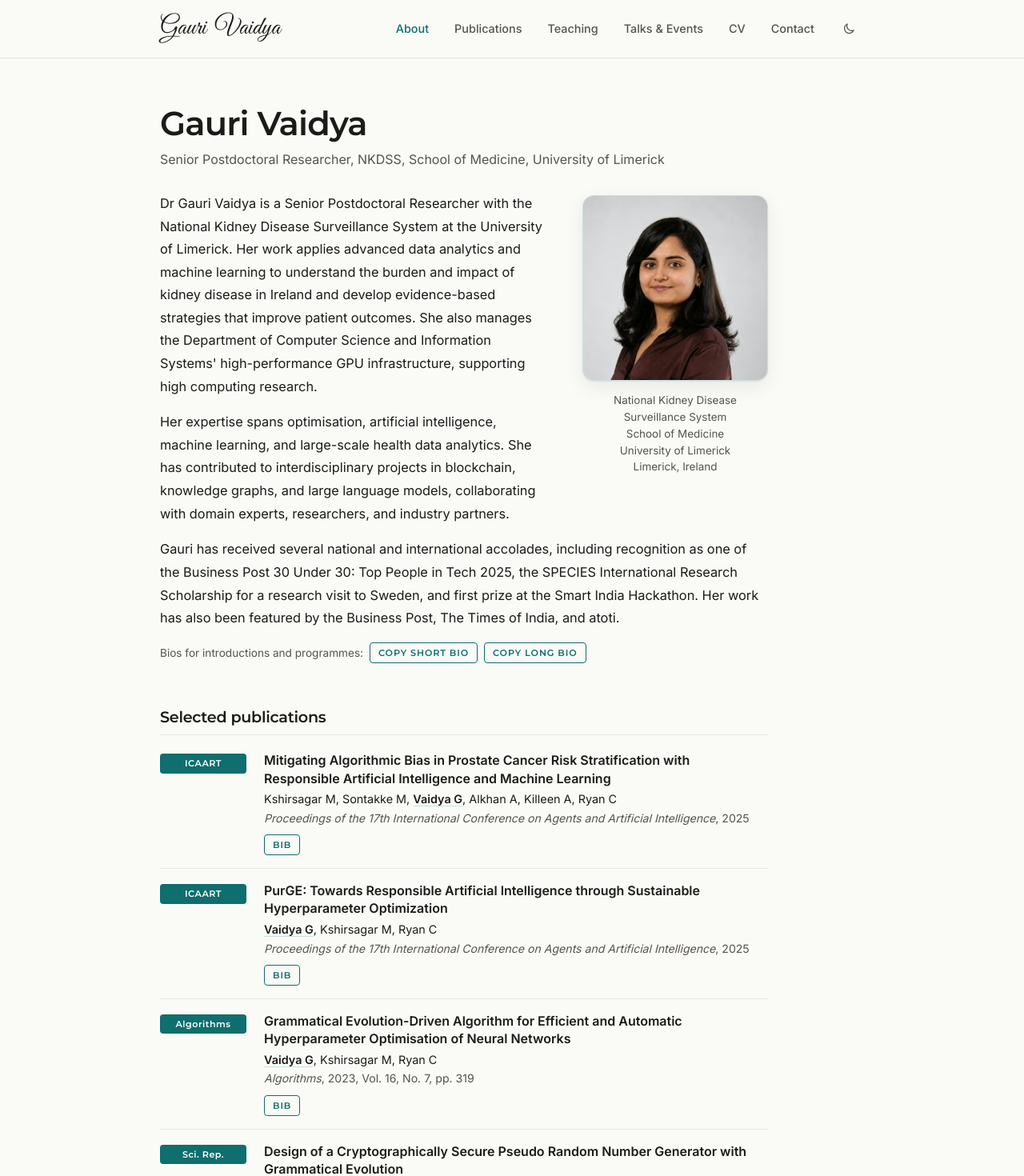
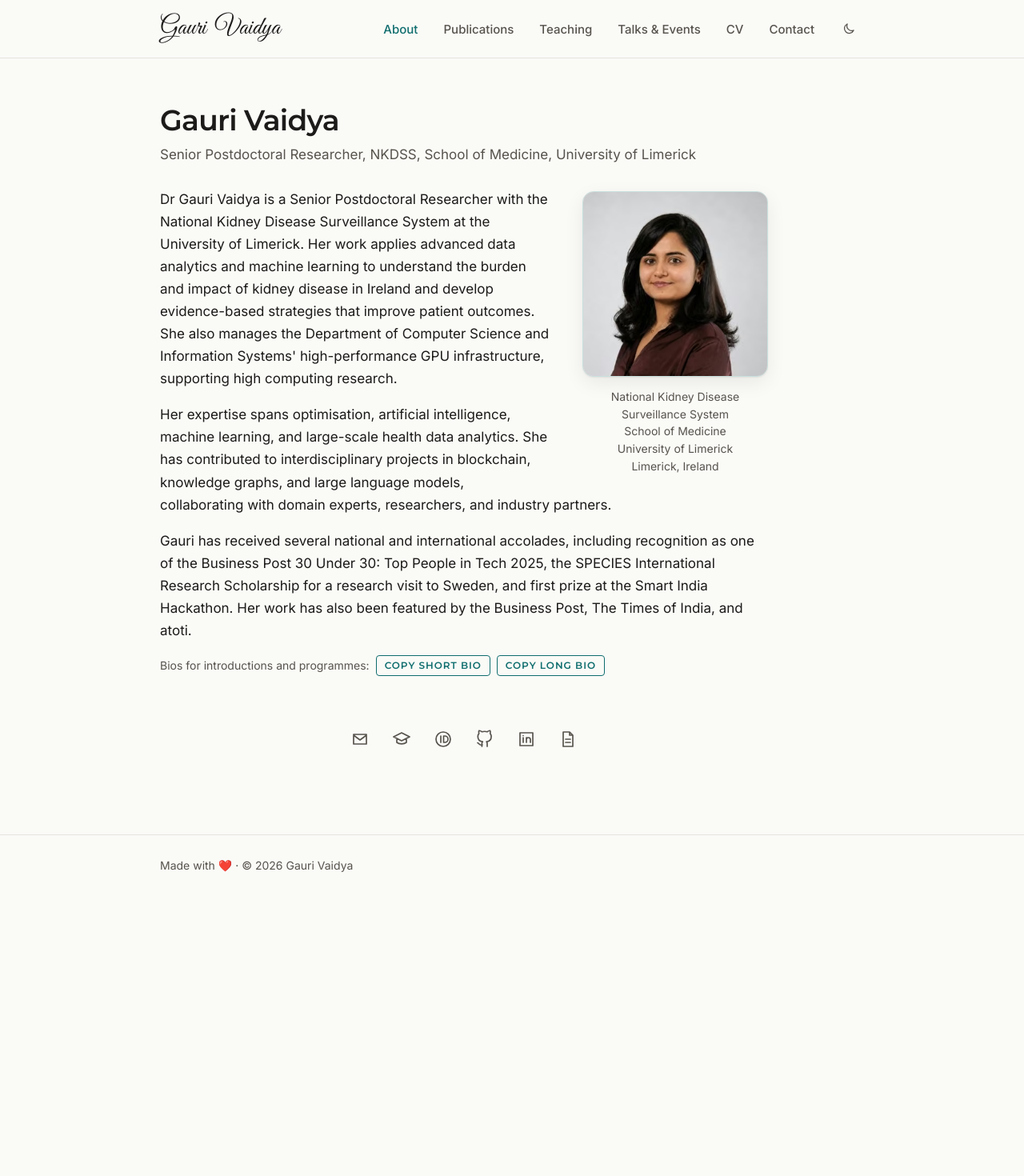
Before and after one commit to gauriivaidya/gauriivaidya.github.io, a React (Vite) app: page / in a window 1280 px wide. Shown: the top 1470 px of the page at 80% size. After the commit the page ends 1127 px from the top, so only its background shows below. Built offline with nearby package versions, Linux system fonts and the light colour scheme.

Commit message:
Remove selected publications from home; consistent type scale

```diff
--- a/src/components/PublicationEntry.tsx
+++ b/src/components/PublicationEntry.tsx
@@ -6,7 +6,7 @@ import { Row } from "./YearGroup";
 export const TYPE_LABEL: Record<string, string> = { journal: "Journal", conference: "Conference", preprint: "Preprint", "book chapter": "Book chapter", other: "Other" };
 
 /** One publication, al-folio style: venue badge · title · authors · venue · ABS/BIB + link buttons. */
-export function PublicationEntry({ pub, idPrefix = "" }: { pub: Publication; idPrefix?: string }) {
+export function PublicationEntry({ pub }: { pub: Publication }) {
   const [open, setOpen] = useState<"" | "abs" | "bib">("");
   const [copied, copy] = useCopy();
   const flip = (p: "abs" | "bib") => setOpen(open === p ? "" : p);
@@ -18,7 +18,7 @@ export function PublicationEntry({ pub, idPrefix = "" }: { pub: Publication; idP
   const links = ([["HTML", pub.url], ["PDF", pub.pdf], ["DOI", pub.doi && `https://doi.org/${pub.doi}`], ["Code", pub.code], ["Slides", pub.slides], ["Video", pub.video], ["Project", pub.project]]
     .filter(([, u]) => u)) as [string, string][];
   const type = pub.label ?? TYPE_LABEL[pub.type];
-  const id = idPrefix + pub.key;
+  const id = pub.key;
   return (
     <Row className="pub" badge={pub.abbr ?? type} title={pub.venue || type} data-type={pub.type} data-year={pub.year ?? ""}>
       <h3 className="pub-title">{pub.title}</h3>
--- a/src/data/types.ts
+++ b/src/data/types.ts
@@ -5,7 +5,6 @@ export type Publication = {
   /** Venue abbreviation shown as the badge (content/publications.meta.json). */
   abbr?: string | null;
   /** Listed under "Selected publications" on the home page. */
-  selected?: boolean;
   abstract?: string | null;
   authors: string[];
   title: string;
--- a/src/pages/Home.tsx
+++ b/src/pages/Home.tsx
@@ -1,20 +1,14 @@
 import { useCopy } from "../components/copy";
 import { Portrait, SocialRow } from "../components/ProfileLinks";
-import { PublicationEntry } from "../components/PublicationEntry";
 import { longBio, shortBio } from "../data/bio";
-import data from "../data/publications.json";
 import { site } from "../data/site";
-import type { Publication } from "../data/types";
-import { Link } from "../router";
-
-const selected = (data as Publication[]).filter((p) => p.selected);
 
 function CopyBio({ label, paras }: { label: string; paras: string[] }) {
   const [state, copy] = useCopy();
   return <button type="button" className="act copy-btn" onClick={() => copy(paras.join("\n\n"))}>{state === "ok" ? "Copied ✓" : state === "err" ? "Copy failed" : label}</button>;
 }
 
-/** Home = About (al-folio profile layout): name + role, portrait with affiliation on the right, bio, selected publications, social icons. */
+/** Home = About (al-folio profile layout): name + role, portrait with affiliation on the right, bio, social icons. */
 export function Home() {
   return (
     <div className="page about">
@@ -30,10 +24,6 @@ export function Home() {
         <div className="about-text">{longBio.map((p, i) => <p key={i}>{p}</p>)}</div>
         <p className="bio-copy"><span>Bios for introductions and programmes:</span> <CopyBio label="Copy short bio" paras={shortBio} /> <CopyBio label="Copy long bio" paras={longBio} /></p>
       </div>
-      <section className="selected" aria-labelledby="sel-h">
-        <h2 id="sel-h" className="sec-h"><Link to="/publications/">Selected publications</Link></h2>
-        <ol className="rows">{selected.map((p) => <PublicationEntry key={p.key} pub={p} idPrefix="sel-" />)}</ol>
-      </section>
       <SocialRow />
     </div>
   );
--- a/src/styles/global.css
+++ b/src/styles/global.css
@@ -1,10 +1,10 @@
 *,*::before,*::after{box-sizing:border-box}
 html{-webkit-text-size-adjust:100%;scroll-padding-top:90px}
-body{margin:0;background:var(--bg);color:var(--text);font:400 16.5px/1.65 var(--font-body);-webkit-font-smoothing:antialiased}
-h1,h2,h3{font-family:var(--font-head);font-weight:600;letter-spacing:-.015em;line-height:1.22;color:var(--text)}
-h1{font-size:clamp(1.9rem,3vw,2.3rem);margin:0 0 .3em}
-h2{font-size:1.25rem;margin:2.2em 0 .7em}
-h3{font-size:1.04rem}
+body{margin:0;background:var(--bg);color:var(--text);font:400 var(--fs-base)/var(--lh-body) var(--font-body);-webkit-font-smoothing:antialiased}
+h1,h2,h3{font-family:var(--font-head);font-weight:600;letter-spacing:-.015em;line-height:var(--lh-tight);color:var(--text)}
+h1{font-size:var(--fs-2xl);margin:0 0 .3em}
+h2{font-size:var(--fs-lg);margin:2.2em 0 .7em}
+h3{font-size:var(--fs-base)}
 p{margin:0 0 1em}
 a{color:var(--accent);text-decoration:none}
 a:hover{text-decoration:underline;text-underline-offset:3px}
@@ -17,7 +17,6 @@ main{outline:none;flex:1 0 auto}
 .logo{font:400 1.95rem/1 "Great Vibes","Snell Roundhand","Apple Chancery",cursive;color:var(--text);letter-spacing:0;display:inline-flex;align-items:center;word-spacing:.18em;white-space:nowrap}.logo:hover{text-decoration:none}
 .portrait,.portrait img{display:block;border-radius:50%}
 .portrait img{width:100%;height:100%;object-fit:cover;border:1px solid var(--accent-line);background:var(--bg-2)}
-.eyebrow{font:600 .76rem var(--font-head);letter-spacing:.16em;text-transform:uppercase;color:var(--accent);margin:0;padding-bottom:14px;border-bottom:1px solid var(--line)}
 
 /* menu toggle */
 .nav-toggle{display:none;background:none;border:0;width:44px;height:44px;cursor:pointer;position:relative;color:var(--text);margin-right:-10px}
@@ -35,9 +34,9 @@ main{outline:none;flex:1 0 auto}
 .theme-toggle:hover{color:var(--text);border-color:var(--line)}
 .i-sun{display:none}[data-theme=dark] .i-sun{display:block}[data-theme=dark] .i-moon{display:none}
 .top-nav ul{display:flex;gap:32px}
-.top-nav a{color:var(--text-2);font-size:.9rem;font-weight:500}
+.top-nav a{color:var(--text-2);font-size:var(--fs-sm);font-weight:500}
 .top-nav a:hover{color:var(--text);text-decoration:none}
-.site-footer{margin-top:96px;border-top:1px solid var(--line);font-size:.86rem;color:var(--text-2)}
+.site-footer{margin-top:96px;border-top:1px solid var(--line);font-size:var(--fs-xs);color:var(--text-2)}
 .footer-inner{padding-top:26px;padding-bottom:34px}.footer-inner p{margin:0}
 
 /* inner pages: single column under the top nav */
@@ -53,7 +52,7 @@ main{outline:none;flex:1 0 auto}
   .site-nav{display:none;position:fixed;top:60px;left:0;right:0;z-index:19;background:var(--bg);border-bottom:1px solid var(--line);margin:0;padding:6px 22px 14px;border-top:0}
   .site-nav[data-open=true]{display:block}
   .site-nav ul{flex-direction:column;gap:0}
-  .site-nav a{display:block;padding:12px 0;border-bottom:1px solid var(--line);color:var(--text);font-size:1rem}
+  .site-nav a{display:block;padding:12px 0;border-bottom:1px solid var(--line);color:var(--text);font-size:var(--fs-ui)}
   .site-nav a[aria-current=page]{color:var(--accent)}
   .site-header{position:sticky;top:0;z-index:20}
   .header-inner{height:60px}
@@ -64,83 +63,75 @@ main{outline:none;flex:1 0 auto}
 
 .page-head{margin-bottom:28px}
 .page h1{font-weight:600;letter-spacing:-.02em}
-.lede{font-size:1.06rem;color:var(--text-2);margin:0}
-.section-h{margin-top:2.4em}
-.prose h2{font-size:1.3rem}
-.prose ul{padding-left:1.1em}.prose li{margin:.35em 0}
-.lede-p{font-size:1.1rem}
-.btn{display:inline-flex;align-items:center;min-height:40px;padding:0 18px;border-radius:8px;font:500 .92rem var(--font-body);border:1px solid var(--accent);cursor:pointer}
+.lede{font-size:var(--fs-md);color:var(--text-2);margin:0}
+.btn{display:inline-flex;align-items:center;min-height:40px;padding:0 18px;border-radius:8px;font:500 var(--fs-sm) var(--font-body);border:1px solid var(--accent);cursor:pointer}
 .btn-primary{background:var(--accent);color:var(--on-accent)}.btn-ghost{background:transparent;color:var(--accent)}
-.btn-sm{min-height:30px;padding:0 12px;font-size:.82rem}
+.btn-sm{min-height:30px;padding:0 12px;font-size:var(--fs-xs)}
 
 /* checkbox filters */
 .check-groups{display:grid;grid-template-columns:auto 1fr;gap:10px 18px;margin:16px 0 0}
 .checks{display:contents;border:0;margin:0;padding:0}
-.checks legend{float:left;padding:4px 0 0;font-size:.75rem;font-weight:600;letter-spacing:.05em;text-transform:uppercase;color:var(--text-2)}
+.checks legend{float:left;padding:4px 0 0;font-size:var(--fs-2xs);font-weight:600;letter-spacing:.05em;text-transform:uppercase;color:var(--text-2)}
 .check-list{display:flex;flex-wrap:wrap;gap:6px 18px}
-.check{display:inline-flex;align-items:center;gap:7px;font-size:.9rem;color:var(--text);cursor:pointer;min-height:28px}
+.check{display:inline-flex;align-items:center;gap:7px;font-size:var(--fs-sm);color:var(--text);cursor:pointer;min-height:28px}
 .check input{width:16px;height:16px;margin:0;accent-color:var(--accent);cursor:pointer}
-.check-n{display:inline-grid;place-items:center;min-width:22px;height:18px;padding:0 6px;margin-left:-1px;border-radius:999px;background:var(--bg-2);border:1px solid var(--line);font-size:.7rem;font-weight:500;line-height:1;color:var(--text-2);font-variant-numeric:tabular-nums}
+.check-n{display:inline-grid;place-items:center;min-width:22px;height:18px;padding:0 6px;margin-left:-1px;border-radius:999px;background:var(--bg-2);border:1px solid var(--line);font-size:var(--fs-2xs);font-weight:500;line-height:1;color:var(--text-2);font-variant-numeric:tabular-nums}
 .check input:checked~.check-n{background:var(--accent-soft);border-color:var(--accent-line);color:var(--accent)}
 .active-bar{display:flex;flex-wrap:wrap;align-items:center;gap:8px 16px;margin:18px 0 6px;min-height:30px}
 .active-bar .count{margin:0}
 .active{display:flex;flex-wrap:wrap;gap:6px;align-items:center}
-.active-chip{font:500 .8rem var(--font-body);color:var(--accent);background:var(--accent-soft);border:1px solid var(--accent-line);border-radius:999px;padding:3px 10px;cursor:pointer}
+.active-chip{font:500 var(--fs-xs) var(--font-body);color:var(--accent);background:var(--accent-soft);border:1px solid var(--accent-line);border-radius:999px;padding:3px 10px;cursor:pointer}
 .active-chip:hover{border-color:var(--accent)}
-.clear-all{font-size:.84rem;margin-left:4px}
+.clear-all{font-size:var(--fs-xs);margin-left:4px}
 .linklike{background:none;border:0;padding:0;font:inherit;color:var(--accent);cursor:pointer;text-decoration:underline;text-underline-offset:3px}
 /* filters */
 .filters{display:flex;flex-wrap:wrap;gap:12px;align-items:flex-end;margin-bottom:8px}
 .field{display:flex;flex-direction:column;gap:5px;min-width:130px}
 .field-search{flex:1 1 260px}
-.field label{font-size:.75rem;font-weight:600;letter-spacing:.05em;text-transform:uppercase;color:var(--text-2)}
-.field input,.field select{font:400 .95rem var(--font-body);color:var(--text);background:var(--bg);border:1px solid var(--line);border-radius:8px;min-height:40px;padding:0 12px;width:100%}
+.field label{font-size:var(--fs-2xs);font-weight:600;letter-spacing:.05em;text-transform:uppercase;color:var(--text-2)}
+.field input,.field select{font:400 var(--fs-ui) var(--font-body);color:var(--text);background:var(--bg);border:1px solid var(--line);border-radius:8px;min-height:40px;padding:0 12px;width:100%}
 .field input:focus,.field select:focus{outline:2px solid var(--accent);outline-offset:0;border-color:transparent}
-.count{font-size:.85rem;color:var(--text-2);margin:12px 0 4px}
+.count{font-size:var(--fs-xs);color:var(--text-2);margin:12px 0 4px}
 .empty{padding:28px 0;color:var(--text-2)}
 
-/* al-folio-style year groups + rows (publications, teaching, talks, selected publications) */
+/* al-folio-style year groups + rows (publications, teaching, talks) */
 .yg{display:grid;grid-template-columns:104px minmax(0,1fr);gap:0 32px;margin-top:36px;padding-top:24px;border-top:1px solid var(--line)}
-.yg-year{margin:6px 0 0;font:600 2.1rem/1 var(--font-head);letter-spacing:-.03em;color:var(--year);position:sticky;top:24px;align-self:start}
+.yg-year{margin:6px 0 0;font:600 var(--fs-xl)/1 var(--font-head);letter-spacing:-.02em;color:var(--year);position:sticky;top:24px;align-self:start}
 .rows{list-style:none;margin:0;padding:0}
 .row{display:grid;grid-template-columns:108px minmax(0,1fr);gap:22px;padding:14px 0}
 .row+.row{border-top:1px solid var(--line)}
 .row p{margin:0}
-.badge{display:block;margin-top:3px;padding:5px 6px;border-radius:4px;background:var(--accent);color:var(--on-accent);font:600 .7rem/1.3 var(--font-head);letter-spacing:.04em;text-align:center;overflow-wrap:anywhere}
-.pub-title,.row-title{font:600 1rem/1.4 var(--font-body);letter-spacing:0;margin:0 0 3px}
-.pub-authors{font-size:.9rem;color:var(--text)}
+.badge{display:block;margin-top:3px;padding:5px 4px;border-radius:4px;background:var(--accent);color:var(--on-accent);font:600 var(--fs-2xs)/1.3 var(--font-head);letter-spacing:0;text-align:center;overflow-wrap:anywhere}
+.pub-title,.row-title{font:600 var(--fs-base)/var(--lh-snug) var(--font-body);letter-spacing:0;margin:0 0 3px}
+.pub-authors{font-size:var(--fs-sm);color:var(--text)}
 .pub-authors .me{font-weight:600;text-decoration:underline;text-decoration-color:var(--accent-line);text-underline-offset:3px}
-.pub-venue,.row-meta{font-size:.88rem;color:var(--text-2)}
-.row-kicker{font-size:.68rem;font-weight:600;letter-spacing:.1em;text-transform:uppercase;color:var(--accent)}
+.pub-venue,.row-meta{font-size:var(--fs-sm);color:var(--text-2)}
+.row-kicker{font-size:var(--fs-2xs);font-weight:600;letter-spacing:.1em;text-transform:uppercase;color:var(--accent)}
 .row-meta{display:flex;flex-wrap:wrap;gap:0 8px}.row-meta span+span::before{content:"·";margin-right:8px}
 .ev-role{color:var(--text);font-weight:500}
-.row-desc{font-size:.86rem;color:var(--text-2);margin-top:4px!important}
+.row-desc{font-size:var(--fs-sm);color:var(--text-2);margin-top:4px!important}
 .pub-links{display:flex;flex-wrap:wrap;gap:6px;margin-top:9px}
-.act{display:inline-flex;align-items:center;min-height:26px;padding:0 10px;border:1px solid var(--accent);border-radius:4px;background:transparent;color:var(--accent);font:600 .7rem var(--font-head);letter-spacing:.08em;text-transform:uppercase;cursor:pointer;text-decoration:none;white-space:nowrap}
+.act{display:inline-flex;align-items:center;min-height:26px;padding:0 10px;border:1px solid var(--accent);border-radius:4px;background:transparent;color:var(--accent);font:600 var(--fs-2xs) var(--font-head);letter-spacing:.08em;text-transform:uppercase;cursor:pointer;text-decoration:none;white-space:nowrap}
 .act:hover,.act[aria-expanded=true]{background:var(--accent);color:var(--on-accent);text-decoration:none}
-.panel{margin-top:10px;background:var(--bg-2);border:1px solid var(--line);border-radius:8px;padding:12px 14px;font-size:.9rem}
-.bib-panel pre{margin:0 0 10px;overflow-x:auto;font:400 .8rem/1.55 ui-monospace,SFMono-Regular,Menlo,monospace;color:var(--text)}
+.panel{margin-top:10px;background:var(--bg-2);border:1px solid var(--line);border-radius:8px;padding:12px 14px;font-size:var(--fs-sm)}
+.bib-panel pre{margin:0 0 10px;overflow-x:auto;font:400 var(--fs-xs)/1.55 ui-monospace,SFMono-Regular,Menlo,monospace;color:var(--text)}
 @media (max-width:640px){
-  .yg{grid-template-columns:1fr;margin-top:28px;padding-top:16px}.yg-year{position:static;font-size:1.6rem;margin:0 0 4px}
-  .row{grid-template-columns:74px minmax(0,1fr);gap:14px}.badge{font-size:.6rem;padding:4px 3px}
+  .yg{grid-template-columns:1fr;margin-top:28px;padding-top:16px}.yg-year{position:static;font-size:var(--fs-lg);margin:0 0 4px}
+  .row{grid-template-columns:90px minmax(0,1fr);gap:14px}.badge{font-size:.6875rem;padding:4px 1px}
   .check-groups{grid-template-columns:1fr;gap:4px}.checks legend{float:none;margin-top:8px}
 }
 /* home = about (al-folio profile block) */
 .about{padding-top:56px}
-.about-head h1{font-size:clamp(2rem,3.6vw,2.6rem);margin:0}
-.about-role{margin:6px 0 0;color:var(--text-2);font-size:1rem}
+.about-head h1{margin:0}
+.about-role{margin:6px 0 0;color:var(--text-2);font-size:var(--fs-base)}
 .about-body{margin-top:28px;display:flow-root}
 .profile{float:right;width:232px;margin:4px 0 20px 40px;text-align:center}
 .profile .portrait,.profile .portrait img{border-radius:14px}
 .profile-img{width:232px;height:232px}
 .profile img{box-shadow:0 1px 2px rgba(0,0,0,.06),0 8px 24px rgba(0,0,0,.07)}
-.profile figcaption{margin-top:14px;font-size:.84rem;line-height:1.55;color:var(--text-2)}
+.profile figcaption{margin-top:14px;font-size:var(--fs-xs);line-height:1.55;color:var(--text-2)}
 .profile figcaption span{display:block}
-.about-text p{font-size:1.02rem;line-height:1.75}
-.bio-copy{display:flex;flex-wrap:wrap;align-items:center;gap:8px;margin:4px 0 0;font-size:.85rem;color:var(--text-2)}
-.sec-h{margin:56px 0 4px;font-size:1.2rem;padding-bottom:10px;border-bottom:1px solid var(--line)}
-.sec-h a{color:var(--text)}.sec-h a:hover{color:var(--accent)}
-.selected .row{padding:16px 0}
+.bio-copy{display:flex;flex-wrap:wrap;align-items:center;gap:8px;margin:4px 0 0;font-size:var(--fs-xs);color:var(--text-2)}
 .social{display:flex;justify-content:center;flex-wrap:wrap;gap:6px;list-style:none;margin:56px 0 0;padding:0}
 .social a{display:grid;place-items:center;width:46px;height:46px;border-radius:50%;color:var(--text-2);transition:color .15s,background .15s}
 .social a:hover{color:var(--accent);background:var(--accent-soft);text-decoration:none}
@@ -154,17 +145,17 @@ main{outline:none;flex:1 0 auto}
 .cv-actions{display:flex;flex-wrap:wrap;gap:10px}.cv-actions .btn{gap:8px;text-decoration:none}
 .cv-frame{border:1px solid var(--line);border-radius:10px;overflow:hidden;background:var(--bg-2);height:min(1100px,calc(100vh - 200px));min-height:560px}
 .cv-frame iframe{display:block;width:100%;height:100%;border:0}
-.cv-note{margin-top:14px;font-size:.9rem;color:var(--text-2)}
+.cv-note{margin-top:14px;font-size:var(--fs-sm);color:var(--text-2)}
 @media (max-width:640px){.cv-frame{display:none}}
 /* contact */
-.contact-intro{font-size:1.08rem;max-width:62ch}
-.contact-loc{font-size:.92rem;color:var(--text-2)}
+.contact-intro{font-size:var(--fs-md);max-width:62ch}
+.contact-loc{font-size:var(--fs-sm);color:var(--text-2)}
 
 .book{margin:28px 0 22px}
-.btn-lg{min-height:48px;padding:0 22px;font-size:1rem;gap:10px;font-weight:600}
+.btn-lg{min-height:48px;padding:0 22px;font-size:var(--fs-ui);gap:10px;font-weight:600}
 .btn-primary:hover{text-decoration:none;filter:brightness(1.08)}
 .contact-buttons{list-style:none;margin:0 0 28px;padding:0;display:grid;grid-template-columns:repeat(auto-fill,minmax(190px,1fr));gap:10px}
-.cbtn{display:flex;align-items:center;gap:10px;min-height:46px;padding:0 16px;border:1px solid var(--line);border-radius:10px;background:var(--pill);color:var(--text);font-weight:500;font-size:.93rem;transition:border-color .15s,color .15s}
+.cbtn{display:flex;align-items:center;gap:10px;min-height:46px;padding:0 16px;border:1px solid var(--line);border-radius:10px;background:var(--pill);color:var(--text);font-weight:500;font-size:var(--fs-sm);transition:border-color .15s,color .15s}
 .cbtn .icon{color:var(--accent);flex:none}
 .cbtn:hover{border-color:var(--accent);color:var(--accent);text-decoration:none}
 /* booking request dialog */
@@ -173,22 +164,22 @@ main{outline:none;flex:1 0 auto}
 [data-theme=dark] .book-dialog{box-shadow:0 24px 60px rgba(0,0,0,.6)}[data-theme=dark] .book-dialog::backdrop{background:rgba(0,0,0,.65)}
 .book-inner{padding:26px 28px 28px}
 .book-head{display:flex;align-items:center;justify-content:space-between;gap:16px;margin-bottom:6px}
-.book-head h2{margin:0;font-size:1.3rem}
+.book-head h2{margin:0;font-size:var(--fs-lg)}
 .book-x{display:grid;place-items:center;width:36px;height:36px;margin-right:-8px;border:0;border-radius:50%;background:none;color:var(--text-2);font-size:1.6rem;line-height:1;cursor:pointer}.book-x:hover{color:var(--text);background:var(--bg-2)}
-.book-sub{color:var(--text-2);font-size:.94rem;margin:0 0 18px}
+.book-sub{color:var(--text-2);font-size:var(--fs-sm);margin:0 0 18px}
 .book-form{display:grid;gap:14px}
 .bf-row{display:grid;grid-template-columns:1fr 1fr;gap:14px}
 .bf{display:flex;flex-direction:column;gap:5px}
-.bf label{font-size:.75rem;font-weight:600;letter-spacing:.05em;text-transform:uppercase;color:var(--text-2)}
+.bf label{font-size:var(--fs-2xs);font-weight:600;letter-spacing:.05em;text-transform:uppercase;color:var(--text-2)}
 .bf .opt{text-transform:none;letter-spacing:0;font-weight:400}
-.bf input,.bf select,.bf textarea{font:400 .95rem var(--font-body);color:var(--text);background:var(--pill);border:1px solid var(--line);border-radius:8px;min-height:42px;padding:0 12px;width:100%}
+.bf input,.bf select,.bf textarea{font:400 var(--fs-ui) var(--font-body);color:var(--text);background:var(--pill);border:1px solid var(--line);border-radius:8px;min-height:42px;padding:0 12px;width:100%}
 .bf textarea{padding:10px 12px;resize:vertical;min-height:84px}
 .bf input:focus,.bf select:focus,.bf textarea:focus{outline:2px solid var(--accent);outline-offset:0;border-color:transparent}
-.bf small{font-size:.8rem;color:var(--text-2)}
+.bf small{font-size:var(--fs-xs);color:var(--text-2)}
 .bf-hp{position:absolute;left:-9999px;width:1px;height:1px;overflow:hidden}
 .bf-actions{display:flex;gap:10px;margin-top:6px}
 .btn:disabled{opacity:.65;cursor:progress}
-.book-err{margin:0;padding:10px 12px;border-radius:8px;background:var(--bg-2);border:1px solid var(--line);border-left:3px solid #B4442E;font-size:.9rem}
+.book-err{margin:0;padding:10px 12px;border-radius:8px;background:var(--bg-2);border:1px solid var(--line);border-left:3px solid #B4442E;font-size:var(--fs-sm)}
 [data-theme=dark] .book-err{border-left-color:#E07A62}
-.book-done{padding-top:8px}.book-ok{font-weight:600;color:var(--accent);font-size:1.05rem;margin-bottom:4px}
+.book-done{padding-top:8px}.book-ok{font-weight:600;color:var(--accent);font-size:var(--fs-base);margin-bottom:4px}
 @media (max-width:640px){.bf-row{grid-template-columns:1fr}.book-inner{padding:20px 18px 22px}}
--- a/src/styles/tokens.css
+++ b/src/styles/tokens.css
@@ -6,6 +6,9 @@
   --bg:#FAFAF7;--bg-2:#F3F2EE;--pill:#FFFFFF;--text:#1C1B19;--text-2:#57534D;--line:#E6E4DE;
   --accent:#0F6E6E;--on-accent:#FFFFFF;--accent-soft:#E3F0EE;--accent-line:#C9E1DD;--year:#5A9690;
   --font-head:"Montserrat",system-ui,sans-serif;--font-body:"Inter",system-ui,-apple-system,"Segoe UI",sans-serif;
+  /* type scale (root 16px): 12 · 14 · 15 · 16 · 17 · 18 · 20 · 24 · 30–36 */
+  --fs-2xs:.75rem;--fs-xs:.875rem;--fs-sm:.9375rem;--fs-ui:1rem;--fs-base:1.0625rem;--fs-md:1.125rem;--fs-lg:1.25rem;--fs-xl:1.5rem;--fs-2xl:clamp(1.875rem,1.5rem + 1.2vw,2.25rem);
+  --lh-body:1.65;--lh-snug:1.4;--lh-tight:1.22;
   --measure:760px;--gutter:clamp(20px,5vw,48px);--header-h:72px;
 }
 :root[data-theme=dark]{
```
Also changed, not shown: content/publications.meta.json (+5 -9 lines), src/data/publications.json (+0 -28 lines), tests/e2e.mjs (+5 -8 lines), 2 other files (tests, documents, lock files or other folders).
